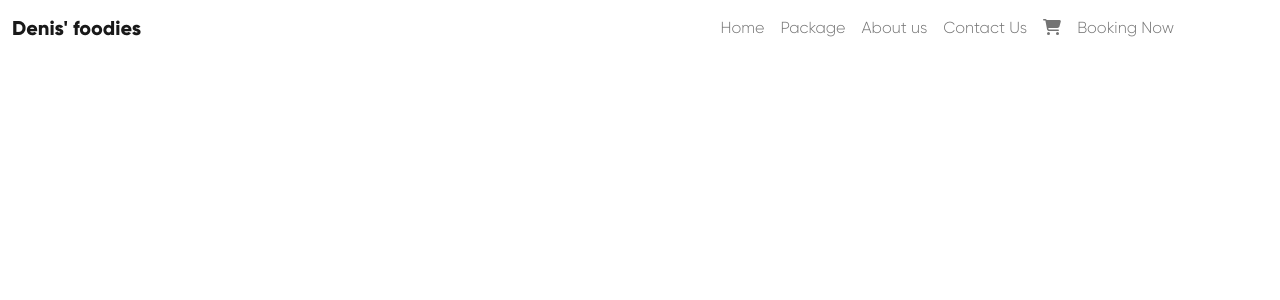
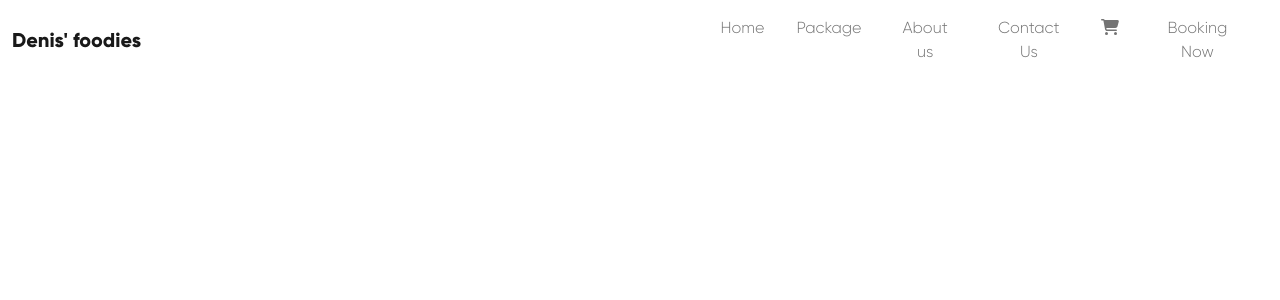
Before and after one commit to david-lafontant/yellow-restaurant, a React (Create React App) app: page / in a window 1280 px wide. Shown: the top 300 px of the page. Built offline with nearby package versions, Linux system fonts and the light colour scheme.

Commit message:
Add space between menu bar elements

```diff
--- a/src/components/header/header.css
+++ b/src/components/header/header.css
@@ -2,6 +2,9 @@
   margin-left: 50%;
 }
 
+.roja a{
+  margin-right: 1rem;
+}
 .brand{
  font-family: 'Gilroy bold', sans-serif;
 }
```
